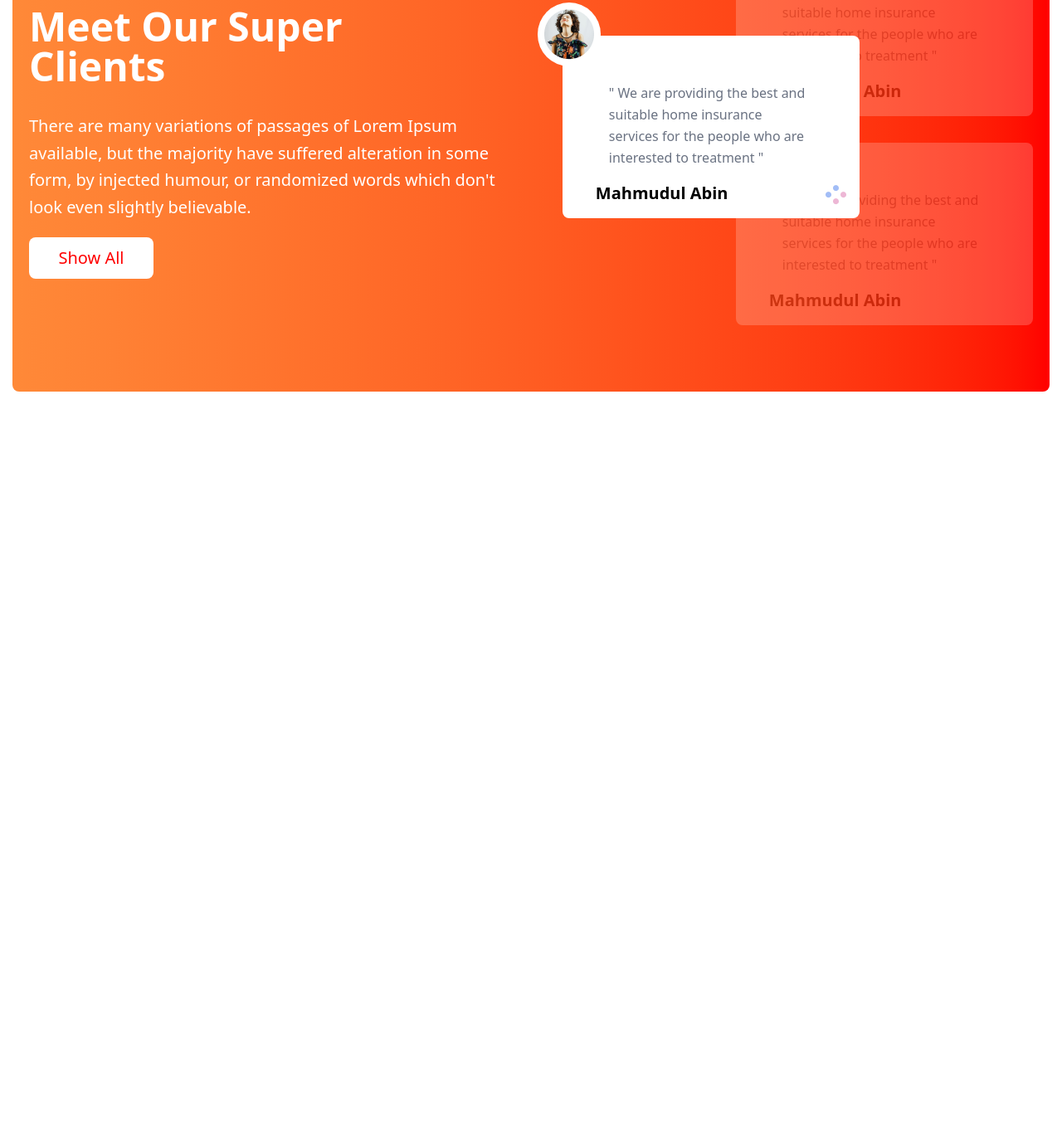
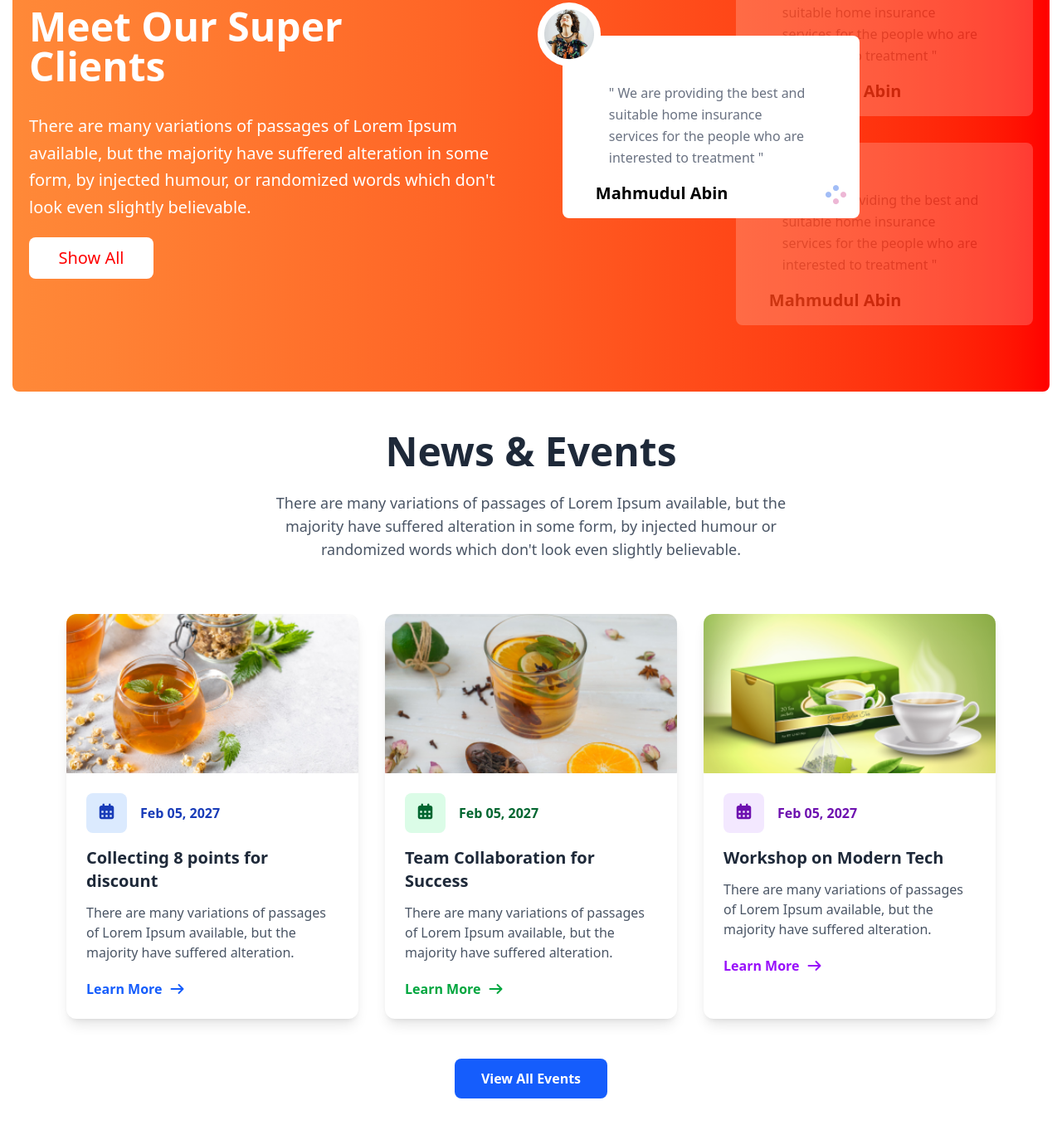
Before and after one commit to abin0x/Web-Development, a plain HTML site: page Milestone-5/Module-23/index.html in a window 1280 px wide. Shown: the part 2302-3664 px from the top of the page at 83% size. Before the commit the page ends 2774 px from the top, so only its background shows below. Drawn offline with nearby package versions, Linux system fonts and the light colour scheme.

Commit message:
Blog and news section add done

```diff
--- a/Milestone-5/Module-23/index.html
+++ b/Milestone-5/Module-23/index.html
@@ -121,5 +121,101 @@ tea time at The <br> Tea House</h1>
        </div>
 
 
+       <!-- Blog section starts here -->
+         <section class="container mx-auto px-4 py-12 max-w-6xl">
+    <!-- Section Header -->
+    <div class="text-center mb-16">
+        <h2 class="text-4xl md:text-5xl font-bold text-gray-800 mb-6">News & Events</h2>
+        <p class="text-lg text-gray-600 max-w-2xl mx-auto">
+            There are many variations of passages of Lorem Ipsum available, but the majority have suffered alteration in some form, by injected humour or randomized words which don't look even slightly believable.
+        </p>
+    </div>
+
+    <!-- Events Grid -->
+    <div class="grid grid-cols-1 md:grid-cols-2 lg:grid-cols-3 gap-8">
+
+        <!-- Event Card 1 -->
+        <div class="bg-white rounded-xl shadow-lg overflow-hidden transition-transform duration-300 hover:scale-105">
+            <!-- Image -->
+            <img src="./images/news-3.png" alt="Event Image" class="w-full h-48 object-cover">
+
+            <!-- Content -->
+            <div class="p-6">
+                <div class="flex items-center mb-4">
+                    <div class="bg-blue-100 text-blue-800 p-3 rounded-lg mr-4">
+                        <i class="fas fa-calendar-alt text-xl"></i>
+                    </div>
+                    <span class="text-blue-800 font-semibold">Feb 05, 2027</span>
+                </div>
+                <h3 class="text-xl font-bold text-gray-800 mb-3">Collecting 8 points for discount</h3>
+                <p class="text-gray-600 mb-5">
+                    There are many variations of passages of Lorem Ipsum available, but the majority have suffered alteration.
+                </p>
+                <a href="#" class="inline-flex items-center text-blue-600 font-semibold hover:text-blue-800 transition-colors">
+                    Learn More
+                    <i class="fas fa-arrow-right ml-2"></i>
+                </a>
+            </div>
+        </div>
+
+        <!-- Event Card 2 -->
+        <div class="bg-white rounded-xl shadow-lg overflow-hidden transition-transform duration-300 hover:scale-105">
+            <!-- Image -->
+            <img src="./images/news-2.png" alt="Event Image" class="w-full h-48 object-cover">
+
+            <!-- Content -->
+            <div class="p-6">
+                <div class="flex items-center mb-4">
+                    <div class="bg-green-100 text-green-800 p-3 rounded-lg mr-4">
+                        <i class="fas fa-calendar-alt text-xl"></i>
+                    </div>
+                    <span class="text-green-800 font-semibold">Feb 05, 2027</span>
+                </div>
+                <h3 class="text-xl font-bold text-gray-800 mb-3">Team Collaboration for Success</h3>
+                <p class="text-gray-600 mb-5">
+                    There are many variations of passages of Lorem Ipsum available, but the majority have suffered alteration.
+                </p>
+                <a href="#" class="inline-flex items-center text-green-600 font-semibold hover:text-green-800 transition-colors">
+                    Learn More
+                    <i class="fas fa-arrow-right ml-2"></i>
+                </a>
+            </div>
+        </div>
+
+        <!-- Event Card 3 -->
+        <div class="bg-white rounded-xl shadow-lg overflow-hidden transition-transform duration-300 hover:scale-105">
+            <!-- Image -->
+            <img src="./images/news-1.png" alt="Event Image" class="w-full h-48 object-cover">
+
+            <!-- Content -->
+            <div class="p-6">
+                <div class="flex items-center mb-4">
+                    <div class="bg-purple-100 text-purple-800 p-3 rounded-lg mr-4">
+                        <i class="fas fa-calendar-alt text-xl"></i>
+                    </div>
+                    <span class="text-purple-800 font-semibold">Feb 05, 2027</span>
+                </div>
+                <h3 class="text-xl font-bold text-gray-800 mb-3">Workshop on Modern Tech</h3>
+                <p class="text-gray-600 mb-5">
+                    There are many variations of passages of Lorem Ipsum available, but the majority have suffered alteration.
+                </p>
+                <a href="#" class="inline-flex items-center text-purple-600 font-semibold hover:text-purple-800 transition-colors">
+                    Learn More
+                    <i class="fas fa-arrow-right ml-2"></i>
+                </a>
+            </div>
+        </div>
+    </div>
+
+    <!-- View All Button -->
+    <div class="text-center mt-12">
+        <button class="bg-blue-600 hover:bg-blue-700 text-white font-semibold py-3 px-8 rounded-lg transition-colors duration-300">
+            View All Events
+        </button>
+    </div>
+</section>
+
+
+
 </body>
 </html>
```
